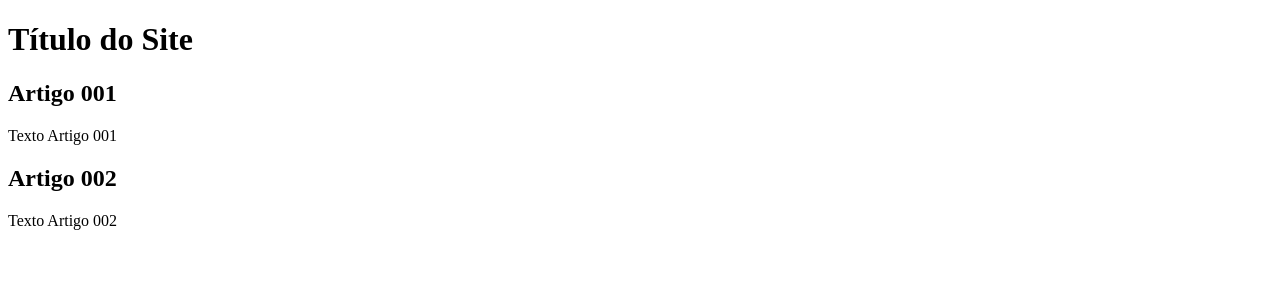
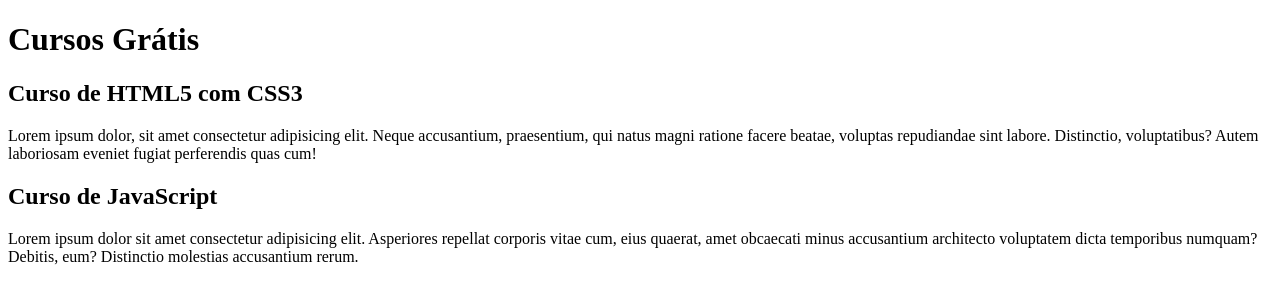
Before and after one commit to vkellyrocha/Projeto-site, a plain HTML site: page index.html in a window 1280 px wide. Drawn offline with Linux system fonts and the light colour scheme.

Commit message:
comecei a escrever o conteúdo

```diff
--- a/index.html
+++ b/index.html
@@ -9,15 +9,15 @@
 <body>
     <main>
         <header>
-            <h1>Título do Site</h1>
+            <h1>Cursos Grátis</h1>
         </header>
         <article>
-            <h2>Artigo 001</h2>
-            <p>Texto Artigo 001</p>
+            <h2>Curso de HTML5 com CSS3</h2>
+            <p>Lorem ipsum dolor, sit amet consectetur adipisicing elit. Neque accusantium, praesentium, qui natus magni ratione facere beatae, voluptas repudiandae sint labore. Distinctio, voluptatibus? Autem laboriosam eveniet fugiat perferendis quas cum!</p>
         </article>
         <article>
-            <h2>Artigo 002</h2>
-            <p>Texto Artigo 002</p>
+            <h2>Curso de JavaScript</h2>
+            <p>Lorem ipsum dolor sit amet consectetur adipisicing elit. Asperiores repellat corporis vitae cum, eius quaerat, amet obcaecati minus accusantium architecto voluptatem dicta temporibus numquam? Debitis, eum? Distinctio molestias accusantium rerum.</p>
         </article>
     </main>
 </body>
```
